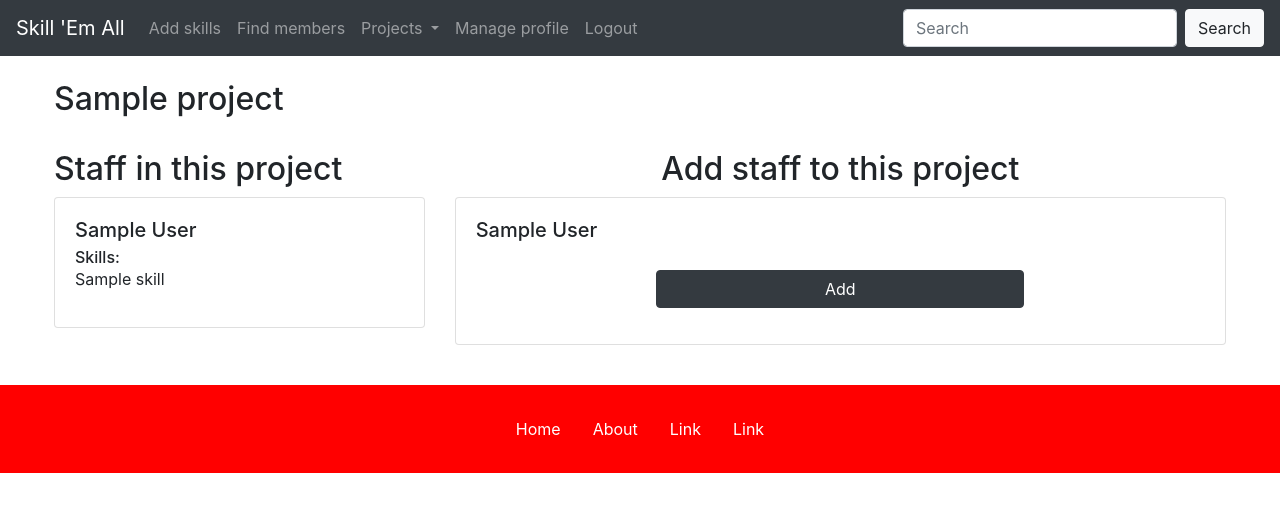
After one commit to MiguelSombrero/skill-em-all, a Flask app: page /projects/1 in a window 1280 px wide. The commit adds this page. Shown: the top 512 px of the page. Run offline with Flask 2, Linux system fonts and the light colour scheme; a user stored in the database is signed in; tables that the repository leaves empty hold one stand-in row (values such as "Sample post"); some libraries are stand-ins or nearby versions.

Commit message:
added feature for creating and managing projects

```diff
--- a/application/accounts/models.py
+++ b/application/accounts/models.py
@@ -8,8 +8,8 @@ class Account(Base):
     email = db.Column(db.String(64), nullable=True)
     profile_info = db.Column(db.String(500), nullable=True)
 
-    skills = db.relationship('Skill', secondary=account_skill, lazy='subquery',
-        backref=db.backref('account', uselist=False, lazy=False))
+    skills = db.relationship('Skill', secondary=account_skill, lazy='joined',
+        backref=db.backref('account', uselist=False, lazy=True))
 
     def __init__(self, name, username, password, email):
         self.name = name
--- a/application/projects/forms.py
+++ b/application/projects/forms.py
@@ -6,8 +6,8 @@ class ProjectForm(FlaskForm):
         [validators.Length(min=2, max=50, message="Project name must be between 2-50 characters")]
     )
 
-    start_date = DateField("Start date")
-    end_date = DateField("Start date")
+    start_date = DateField("Start date", format='%d-%m-%Y')
+    end_date = DateField("Start date", format='%d-%m-%Y')
 
     class Meta:
         csrf = False
--- a/application/projects/views.py
+++ b/application/projects/views.py
@@ -1,13 +1,33 @@
 from application import app, db
 from flask import render_template, request, redirect, url_for
 from application.projects.models import Project
+from application.accounts.models import Account
 from application.projects.forms import ProjectForm
 from flask_login import login_required, current_user
 
 @app.route("/projects/new")
+@login_required
 def projects_form():
     return render_template("projects/project_form.html",
         form = ProjectForm()
+    )
+
+@app.route("/projects/", methods=["GET"])
+@login_required
+def projects_my():
+    projects = Project.find_projects_by_owner(current_user.id)
+    print(projects) #take this of some point
+
+    return render_template("projects/projects.html",
+        projects = projects
+    )
+
+@app.route("/projects/<project_id>", methods=["GET"])
+@login_required
+def projects_manage(project_id):
+    return render_template("projects/project.html",
+        project = Project.query.get(project_id),
+        accounts = Account.query.all()
     )
 
 @app.route("/projects", methods=["POST"])
@@ -28,4 +48,14 @@ def projects_create():
     db.session.add(project)
     db.session.commit()
 
-    return redirect(url_for("index"))
+    return redirect(url_for("projects_my"))
+
+@app.route("/projects/<project_id>/accounts/<account_id>", methods=["POST"])
+@login_required
+def projects_add_staff(project_id, account_id):
+    project = Project.query.get(project_id)
+    account = Account.query.get(account_id)
+    project.staff.append(account)
+    db.session.commit()
+
+    return redirect(url_for("projects_manage", project_id=project_id))
--- a/application/skills/views.py
+++ b/application/skills/views.py
@@ -6,7 +6,7 @@ from application.models import account_skill
 from application.skills.forms import SkillForm
 from flask_login import login_required, current_user
 
-@app.route("/skills")
+@app.route("/skills/new")
 def skills_form():
     return render_template("skills/skills_form.html",
         form = SkillForm()
--- a/application/templates/layout.html
+++ b/application/templates/layout.html
@@ -25,6 +25,15 @@
           </li>
           <li class="nav-item">
             <a  class="nav-link" href="{{ url_for('accounts_get') }}">Find members</a>
+          </li>
+          <li class="nav-item dropdown">
+            <a class="nav-link dropdown-toggle" href="#" id="projectsDropdown" role="button" data-toggle="dropdown" aria-haspopup="true" aria-expanded="false">
+              Projects
+            </a>
+            <div class="dropdown-menu" aria-labelledby="projectsDropdown">
+              <a class="dropdown-item" href="{{ url_for('projects_form') }}">Create project</a>
+              <a class="dropdown-item" href="{{ url_for('projects_my') }}">My projects</a>
+            </div>
           </li>
           <li class="nav-item">
             <a class="nav-link" href="{{ url_for('accounts_profile', account_id=current_user.id) }}">Manage profile</a>
--- /dev/null
+++ b/application/templates/projects/project.html
@@ -0,0 +1,42 @@
+{% extends "layout.html" %}
+
+{% block body %}
+<div class="row m-4">
+  <div class="col">
+    <h2>{{ project.name }} </h2>
+  </div>
+</div>
+<div class="row m-4">
+  <div class="col-12 col-md-4">
+    <h2>Staff in this project</h2>
+
+    {% for employee in project.staff %}
+    <div class="card mb-3">
+        <div class="card-body">
+          <h5 class="card-title">{{ employee.name }}</h5>
+          <h6 class="card-subtitle">Skills:</h6>
+
+          {% for skill in employee.skills %}
+          <p>{{ skill.name }}</p>
+          {% endfor %}
+        </div>
+      </div>
+    {% endfor %}
+  </div>
+  <div class="col-12 col-md-8">
+    <h2 class="text-center">Add staff to this project</h2>
+
+    {% for account in accounts %}
+    <div class="card mb-3">
+        <div class="card-body">
+          <h5 class="card-title">{{ account.name }}</h5>
+
+          <form method="POST" action="{{ url_for('projects_add_staff', project_id=project.id, account_id=account.id) }}" class="form">
+            <input type="submit" class="btn btn-dark" style="width: 100%;" value="Add"/>
+          </form>
+        </div>
+      </div>
+    {% endfor %}
+  </div>
+</div>
+{% endblock %}
--- a/application/templates/projects/ptoject_form.html
+++ b/application/templates/projects/project_form.html
@@ -4,7 +4,7 @@
 <div class="row m-4">
   <div class="col">
     <h2 class="text-center">Create project</h2>
-    <form method="POST" action="{{ url_for('project_create') }}" class="form">
+    <form method="POST" action="{{ url_for('projects_create') }}" class="form">
       <div class="form-group">
         {{ form.name.label }}
         {{ form.name(class="form-control") }}
```
Also changed, not shown: application/projects/models.py (+22 -2 lines), application/templates/projects/projects.html (added, +19 -0 lines).
